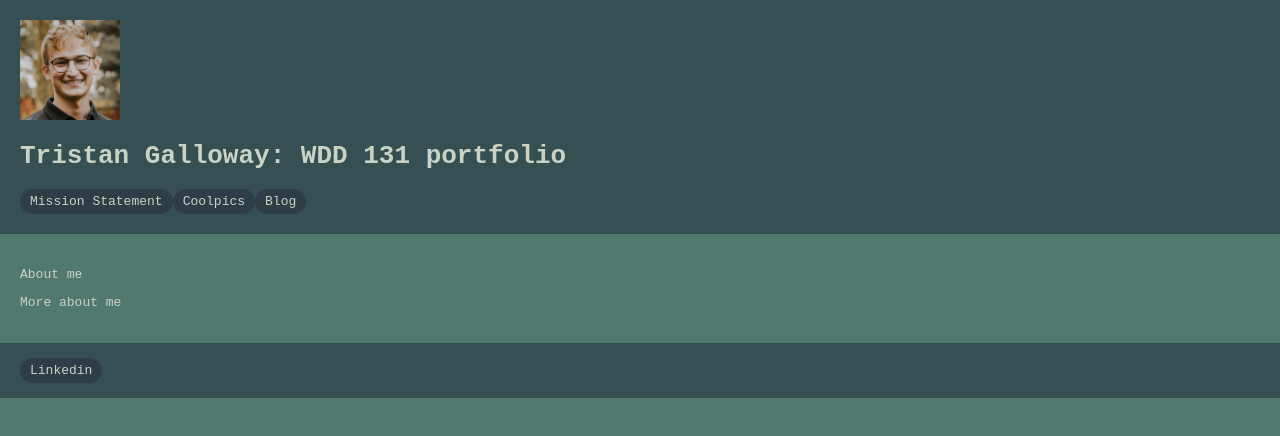
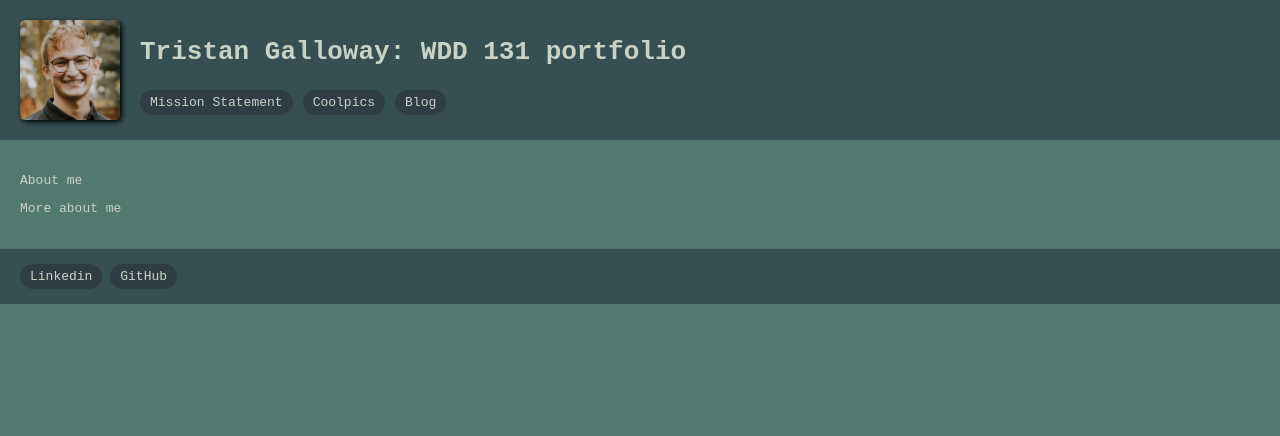
Before and after one commit to tristan-galloway/wdd131, a plain HTML site: page index.html in a window 1280 px wide. Drawn offline with Linux system fonts and the light colour scheme.

Commit message:
Organized css, moved profile image, added github link

```diff
--- a/index.html
+++ b/index.html
@@ -13,12 +13,12 @@
 
 <body>
     <header>
-        <img src="images/Profile Photo.jpg" alt="">
+        <img src="images/Profile Photo.jpg" alt="Image of Tristan Galloway" id="profile_image">
         <h1>Tristan Galloway: WDD 131 portfolio</h1>
         <nav>
-            <a href="mission/index.html">Mission Statement</a>
-            <a href="coolpics/index.html">Coolpics</a>
-            <a href="blog/index.html">Blog</a>
+            <a href="mission/index.html" class="links">Mission Statement</a>
+            <a href="coolpics/index.html" class="links">Coolpics</a>
+            <a href="blog/index.html" class="links">Blog</a>
         </nav>
     </header>
     <main>
@@ -27,6 +27,7 @@
     </main>
     <footer>
         <a href="https://www.linkedin.com/in/tristan-a-galloway/">Linkedin</a>
+        <a href="https://github.com/tristan-galloway">GitHub</a>
     </footer>
 </body>
 </html>
--- a/style.css
+++ b/style.css
@@ -8,15 +8,34 @@
     --secondary-font: ;
     }
 
-header {
-    background-color: var(--secondary-color);
-}
-
 body {
     color: var(--text-light);
     background-color: var(--primary-color);
     margin: 0;
     font-family: var(--primary-font)
+}
+
+header {
+    background-color: var(--secondary-color);
+}
+
+#profile_image {
+    width: 100px;
+    height: 100px;
+    object-fit: cover;
+    border-radius: 5px;
+    box-shadow: 2px 2px 5px black;
+    position: absolute;
+}
+
+h1 {
+    padding-left: 120px;
+    /* border-bottom: 2px solid var(--accent-color); */
+}
+
+nav {
+    display: flex;
+    padding-left: 115px;
 }
 
 a {
@@ -31,22 +50,16 @@ a:hover {
     color: #4DD7FA;
 }
 
-img {
-    width: 100px;
-    height: 100px;
-    object-fit: cover;
-}
-
 header,
 main,
 footer {
     padding: 20px;
 }
 
-nav {
-    display: flex;
-}
-
 footer {
     background-color: var(--secondary-color);
 }
+
+.links {
+    margin: 5px;
+}
```
